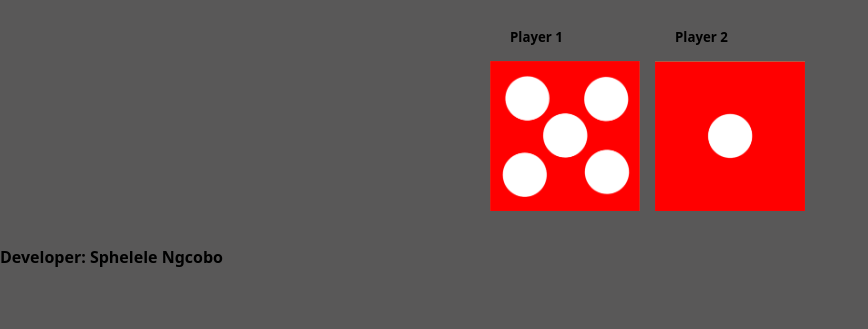
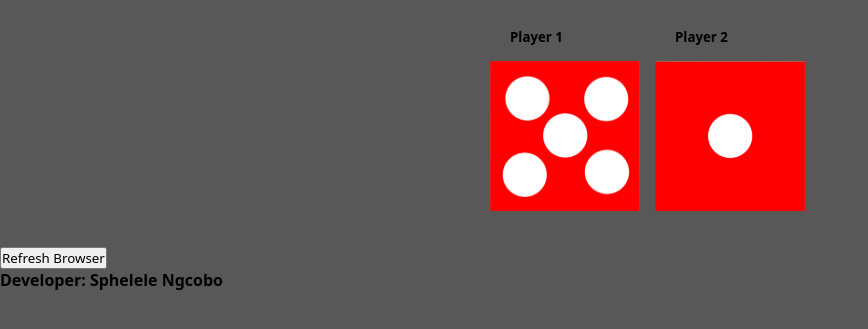
Before and after one commit to Sphelele494/Dice-Game, a plain HTML site: page index.html in a window 1280 px wide. Shown: the part 95-424 px from the top of the page, without its empty margins (0-868 px from the left). Drawn offline with Linux system fonts and the light colour scheme.

Commit message:
index.html

```diff
--- a/index.html
+++ b/index.html
@@ -25,6 +25,7 @@
             </div>
         </div>
     </div>
+    <button onclick="refresh()">Refresh Browser</button>
 
     <h4>Developer: Sphelele Ngcobo</h4>
 
```
